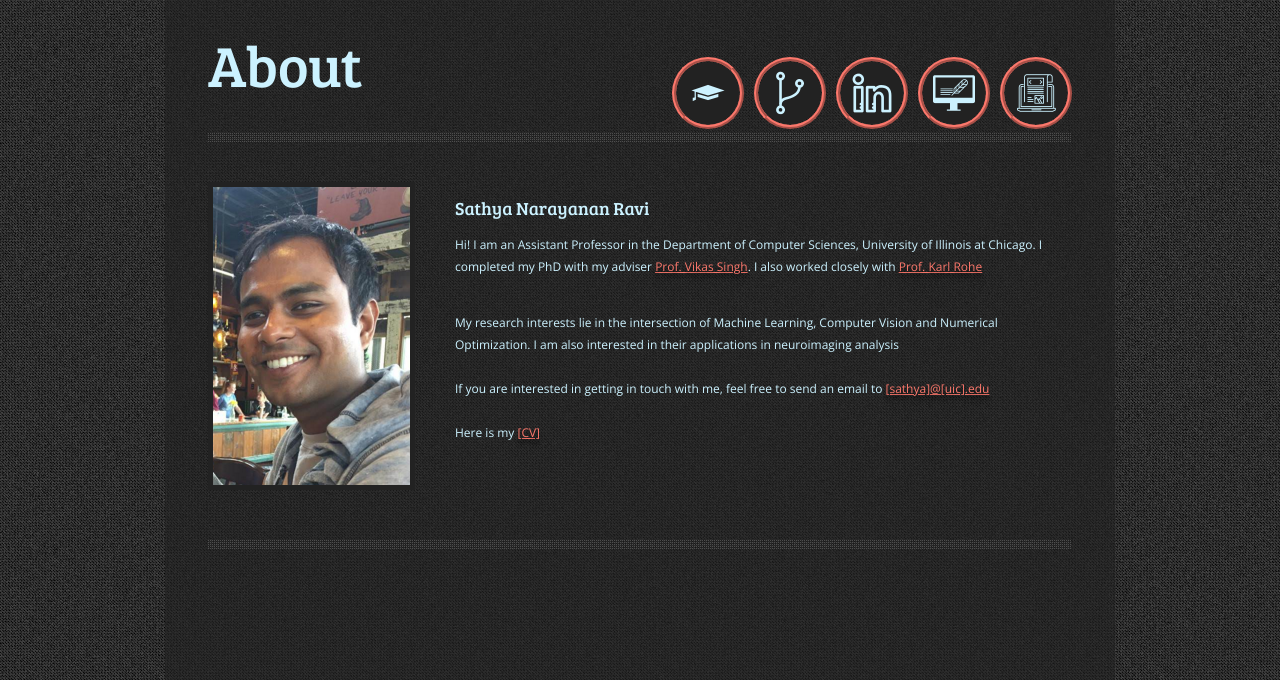
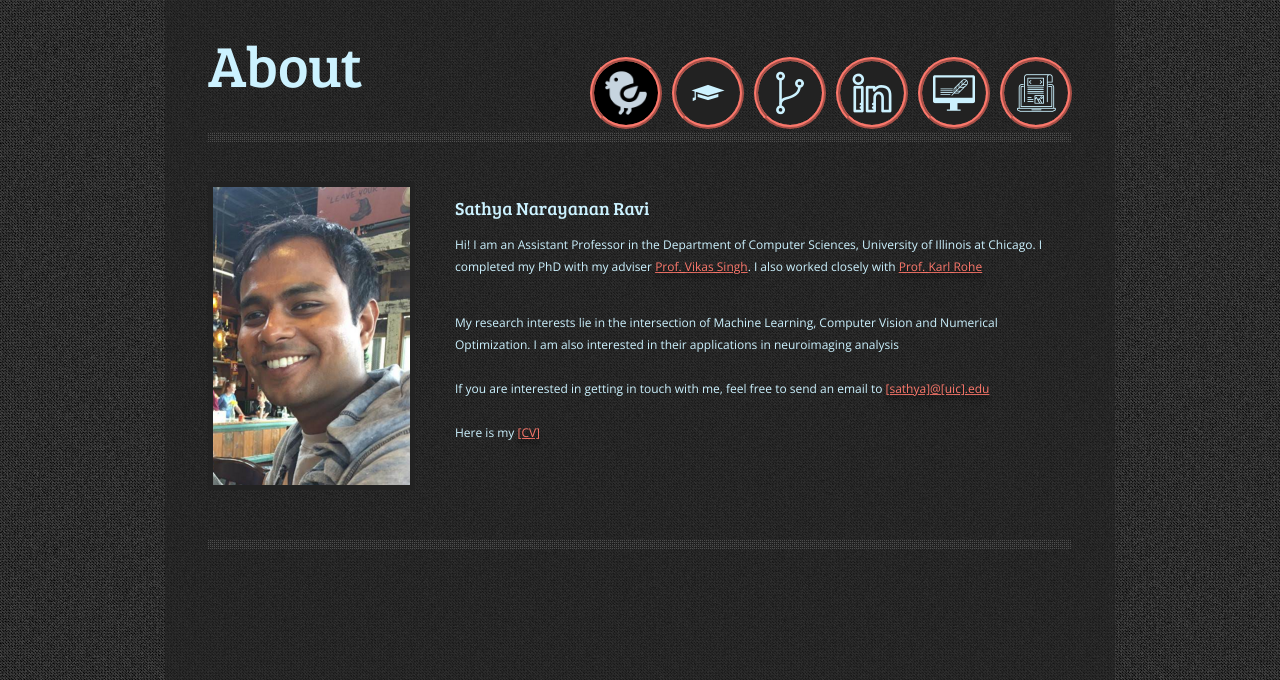
Before and after one commit to sathya-uic/sathya-uic.github.io, a plain HTML site: page index.html in a window 1280 px wide. Shown: the part 120-800 px from the top of the page. Drawn offline with nearby package versions, Linux system fonts and the light colour scheme.

Commit message:
added twitter

```diff
--- a/index.html
+++ b/index.html
@@ -42,6 +42,7 @@
 <!--Begin About Section-->
     <div id="about">
     <ul id="top-social">
+<li><a href="https://twitter.com/lichsat" class="twitter" target="_blank">Google Scholar</a></li>
         	<li><a href="https://scholar.google.com/citations?user=FW-0thoAAAAJ&hl=en" class="scholar" target="_blank">Google Scholar</a></li>
           <li><a href="https://github.com/sravi-uwmadison/" class="github" target="_blank">Github</a></li>
 		  <li><a href="https://www.linkedin.com/in/lichsat" class="linkedin" target="_blank">LinkedIn</a></li>
--- a/styles.css
+++ b/styles.css
@@ -56,6 +56,16 @@ a img{border:0px;}
 #about h1{float:left;}
 #about #top-social{float:right; padding-top:62px;}
 #about #top-social li{float:left; list-style:none; margin-left:10px;}
+#about #top-social .twitter{
+	text-indent:-9999px;
+	display:block;
+	width:64px;
+	height:64px;
+	background:url(images/twitter.png) no-repeat;border:4px ridge #FC786C;border-radius:50%;
+	background-size: 64px;
+    -moz-border-radius:50%;
+    -webkit-border-radius:50%;
+}
 #about #top-social .scholar{
 	text-indent:-9999px;
 	display:block;
```
Also changed, not shown: images/twitter.png (added).
